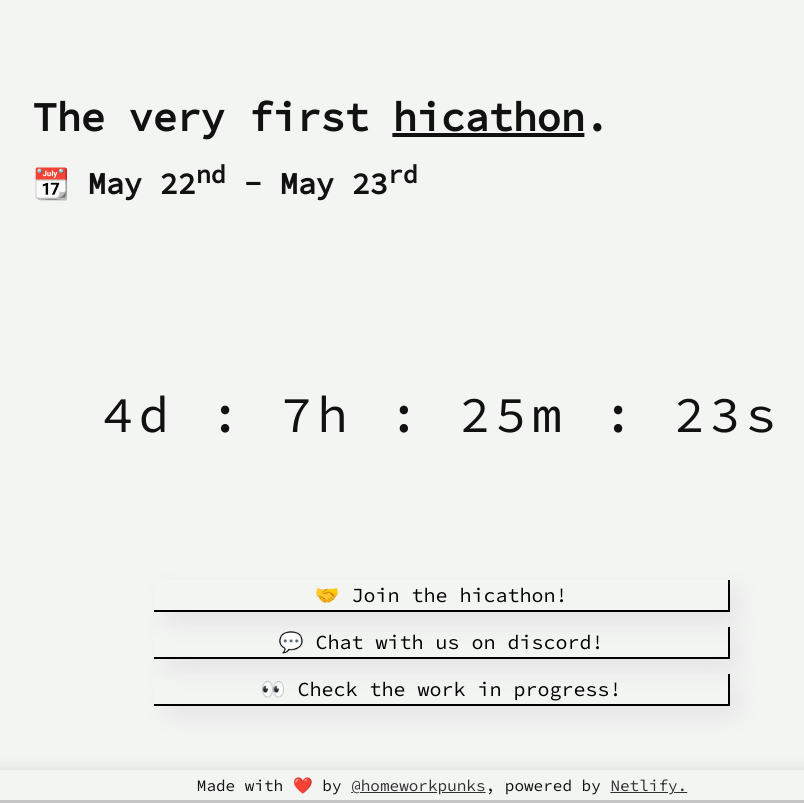
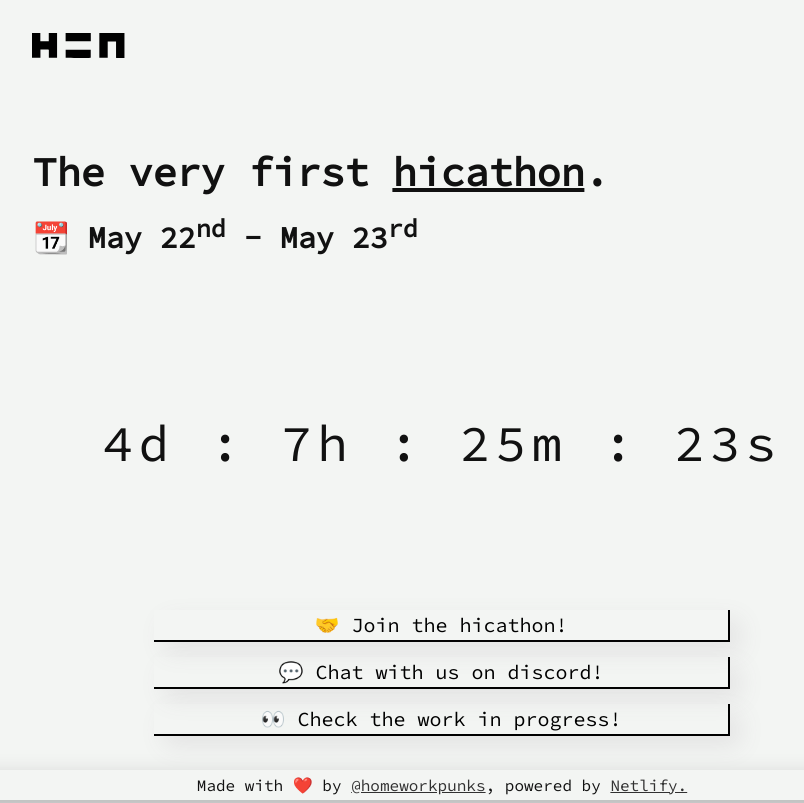
Before and after one commit to sf-pixel/hicathon.xyz, a Gatsby site: page / in a window 1280 px wide. Shown: the top 803 px of the page, without its empty margins (198-1002 px from the left). Built offline with nearby package versions, Linux system fonts and the light colour scheme; Gatsby itself is replaced by a stand-in of ours.

Commit message:
Added logo, fixed styling.

```diff
--- /dev/null
+++ b/src/components/logo.js
@@ -0,0 +1,15 @@
+import * as React from "react"
+import '../styles/styles.scss'
+
+const Logo = () => (
+    <div className="logo">
+        <svg viewBox="0 0 196.87 53.23" height="25px">
+            <path d="M228.9,79.31H211.51a2.26,2.26,0,0,1-.35-.34.75.75,0,0,1-.16-.42c0-11.42,0-22.85,0-34.43H193.24v35H175.41V26.27H228.9Z" transform="translate(-32.03 -26.27)" />
+            <path d="M67.74,43.78V26.42H85.41V79.19H67.91V62.38a4.24,4.24,0,0,0-.52-.57.77.77,0,0,0-.42-.17H50V79.08H32V26.48H49.78v17.3Z" transform="translate(-32.03 -26.27)" />
+            <path d="M103.62,43.79V26.43h53.6c.09,5.62,0,11.41.05,17.36Z" transform="translate(-32.03 -26.27)" />
+            <path d="M103.71,61.71h53.38V78.84c-4.05.69-38.16.91-53.38.31Z" transform="translate(-32.03 -26.27)" />
+        </svg>
+    </div>
+)
+
+export default Logo
--- a/src/pages/index.js
+++ b/src/pages/index.js
@@ -3,6 +3,7 @@ import { StaticImage } from "gatsby-plugin-image"
 import { Helmet } from "react-helmet"
 
 //import components
+import Logo from '../components/logo'
 import Countdown from '../components/Countdown'
 import '../styles/styles.scss'
 
@@ -13,6 +14,7 @@ const IndexPage = () => (
           <title>hicathon</title>
           <meta name="viewport" content="width=device-width, initial-scale=1.0"></meta>
       </Helmet>
+      <Logo />
       <div className="info__wrapper">
         <h1 className="opening__title">The very first <u>hicathon</u>.</h1>
         <h2 classname="opening__sub__title">📆 May 22<sup>nd</sup> - May 23<sup>rd</sup></h2>
--- a/src/styles/countdown.scss
+++ b/src/styles/countdown.scss
@@ -1,6 +1,6 @@
 .countdown__wrapper {
     text-align: center;
-    padding-top: 125px;
+    padding-top: 100px;
     padding-bottom: 100px;
     font-size: 4vw;
     letter-spacing: 5px;
--- a/src/styles/styles.scss
+++ b/src/styles/styles.scss
@@ -33,10 +33,18 @@ body::-webkit-scrollbar-thumb {
 }
 .page__wrapper {
     position: relative;
+    .logo {
+        padding: auto;
+        margin-top: 4%;
+        padding-bottom: 8vh;
+        svg {
+            margin-left: auto;
+            margin-right: 0;
+        }
+    }
     .page__content {
         margin-left: 18%;
         margin-right: 18%;
-        margin-top: 8%;
         @media (max-width: 768px) {
             margin-top: 20%;
             margin-left: 10%;
```
